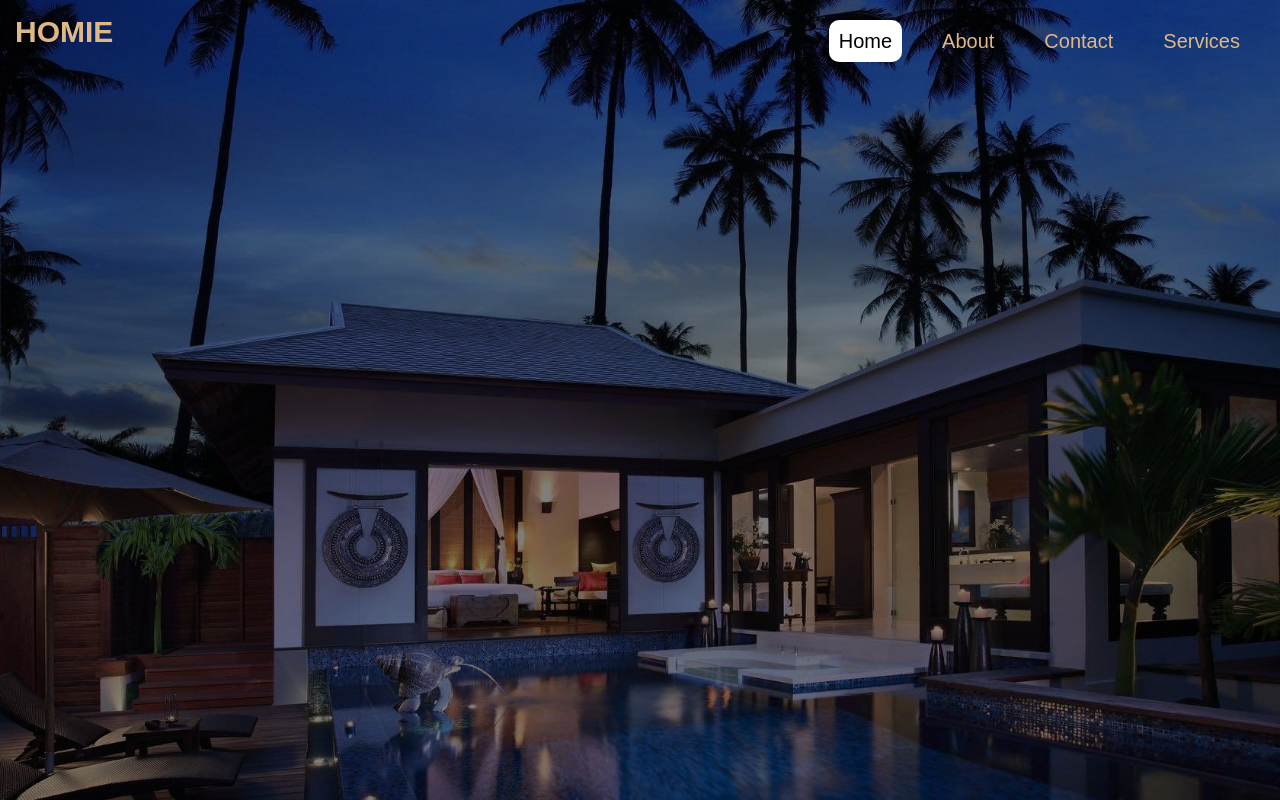
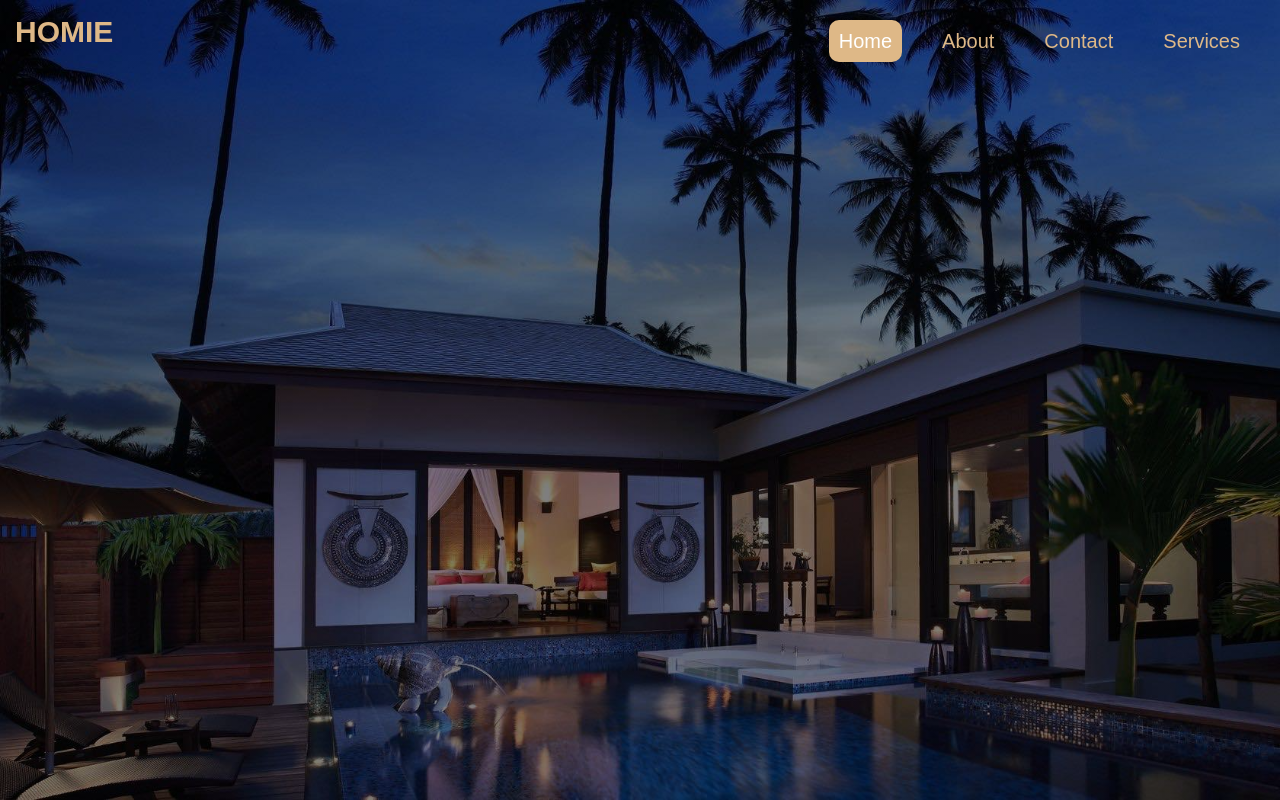
Before and after one commit to coderchris1234/Home-appliances-landing-page, a plain HTML site: page landing page/index.html in a window 1280 px wide. In both pictures the pointer is over the link "Home". Drawn offline with nearby package versions, Linux system fonts and the light colour scheme.

Commit message:
Update style.css

```diff
--- a/landing page/style.css
+++ b/landing page/style.css
@@ -36,8 +36,8 @@
 }
 
 .navbar a:hover{
-    background-color: #fff;
-    color: #000;
+    background-color: burlywood;
+    color: #fff;
 }
 
 .navbar .logo{
```
